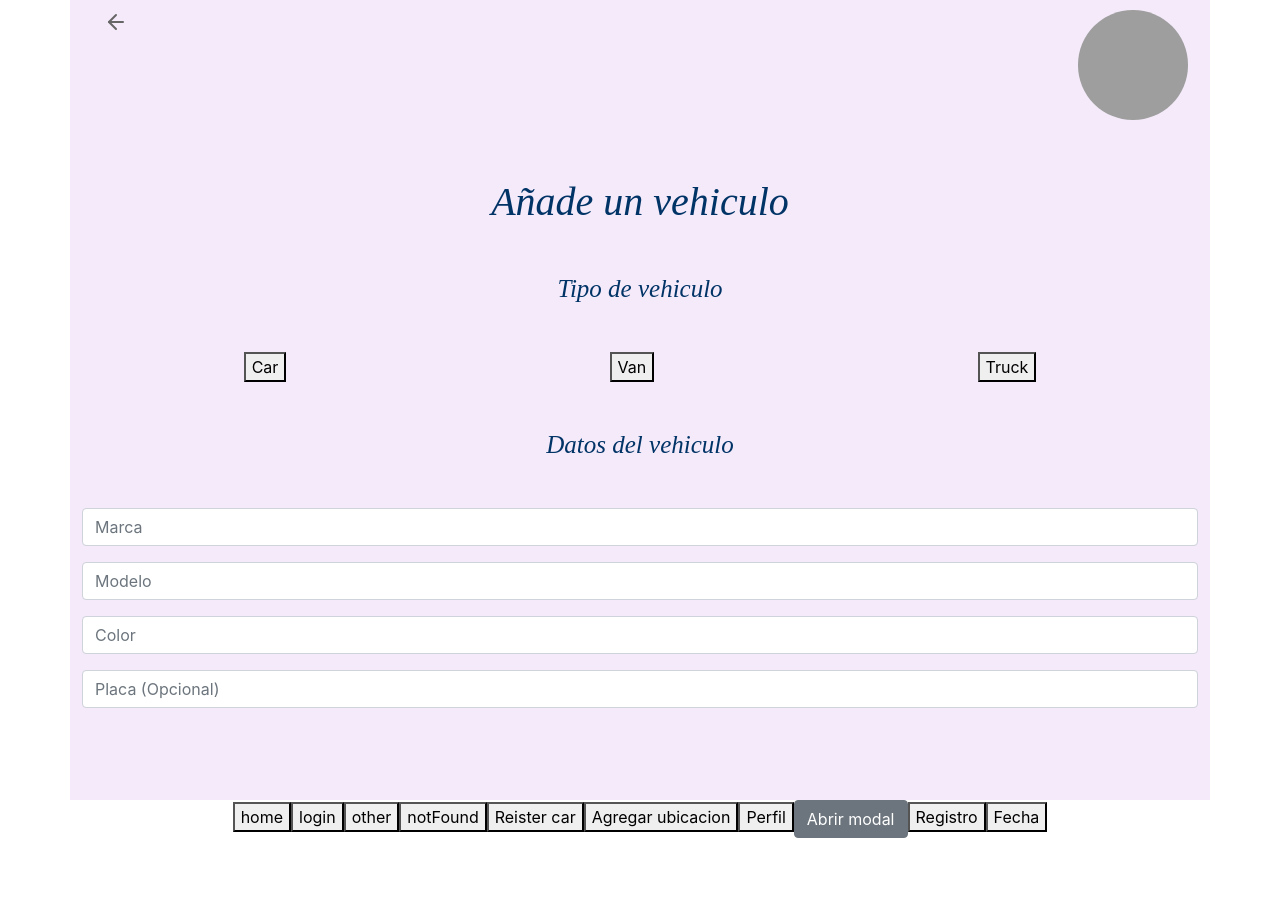
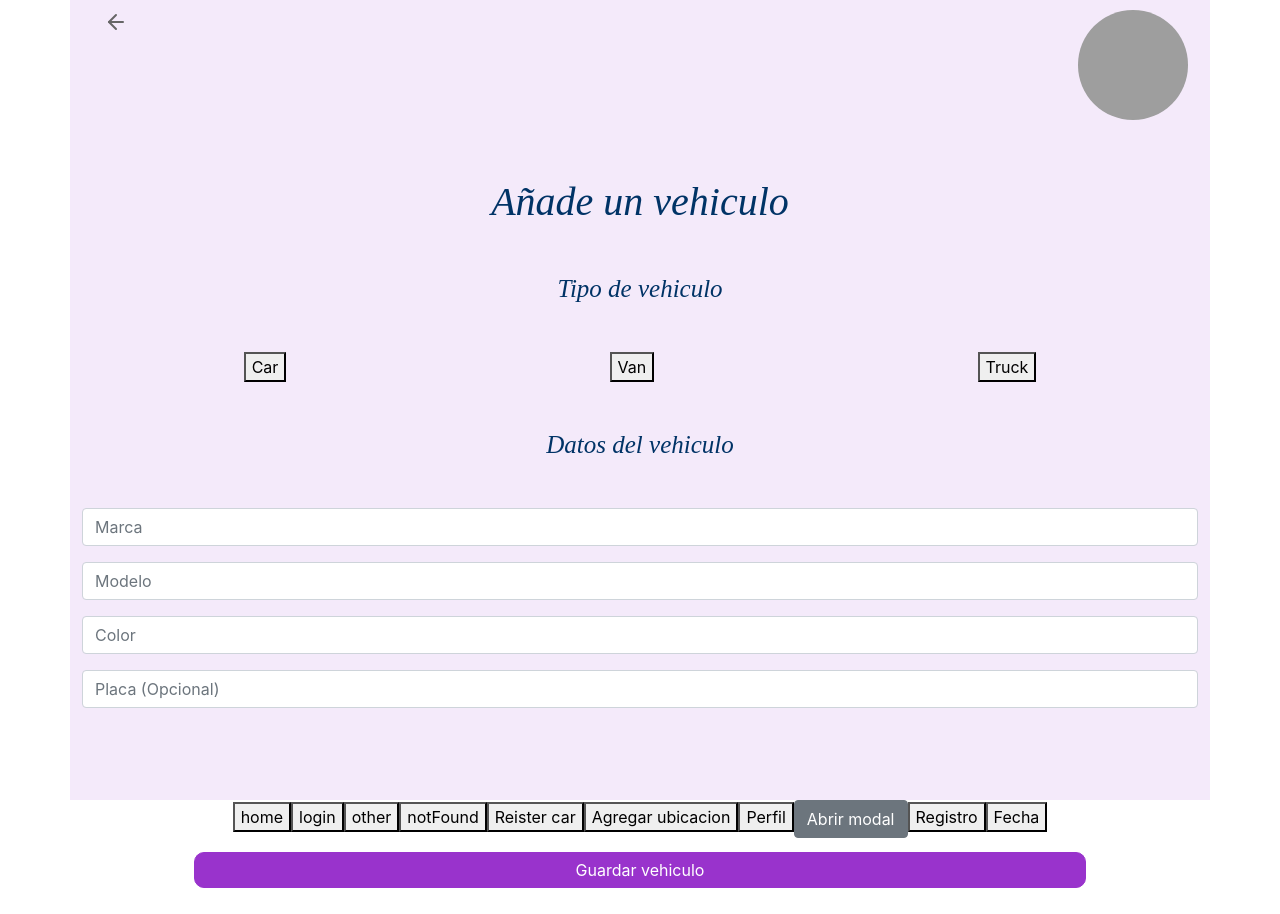
Before and after one commit to jimeneab/washak-ui, a React (Create React App) app: page /registerCar in a window 1280 px wide. Shown: the top 914 px of the page. After the commit the page ends 893 px from the top, so only its background shows below. Built offline with nearby package versions, Linux system fonts and the light colour scheme; grey boxes are pictures that could not be loaded.

Commit message:
margin button

```diff
--- a/src/Views/RegisterCar/RegisterCar.css
+++ b/src/Views/RegisterCar/RegisterCar.css
@@ -22,5 +22,5 @@
 }
 
 .registerCar-footer{
-    margin-top: 13rem;
+    margin-top: 9rem;
 }
```
